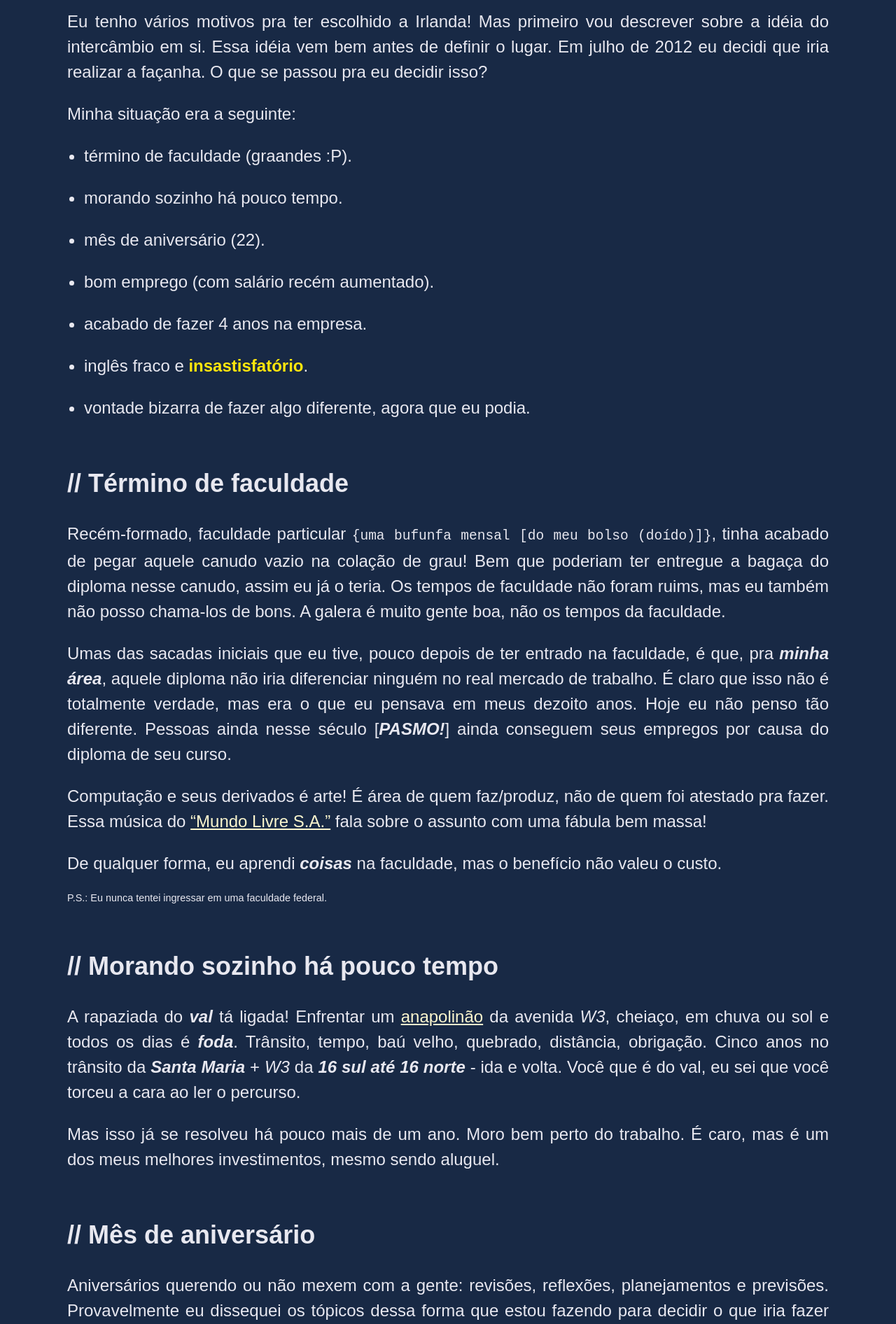
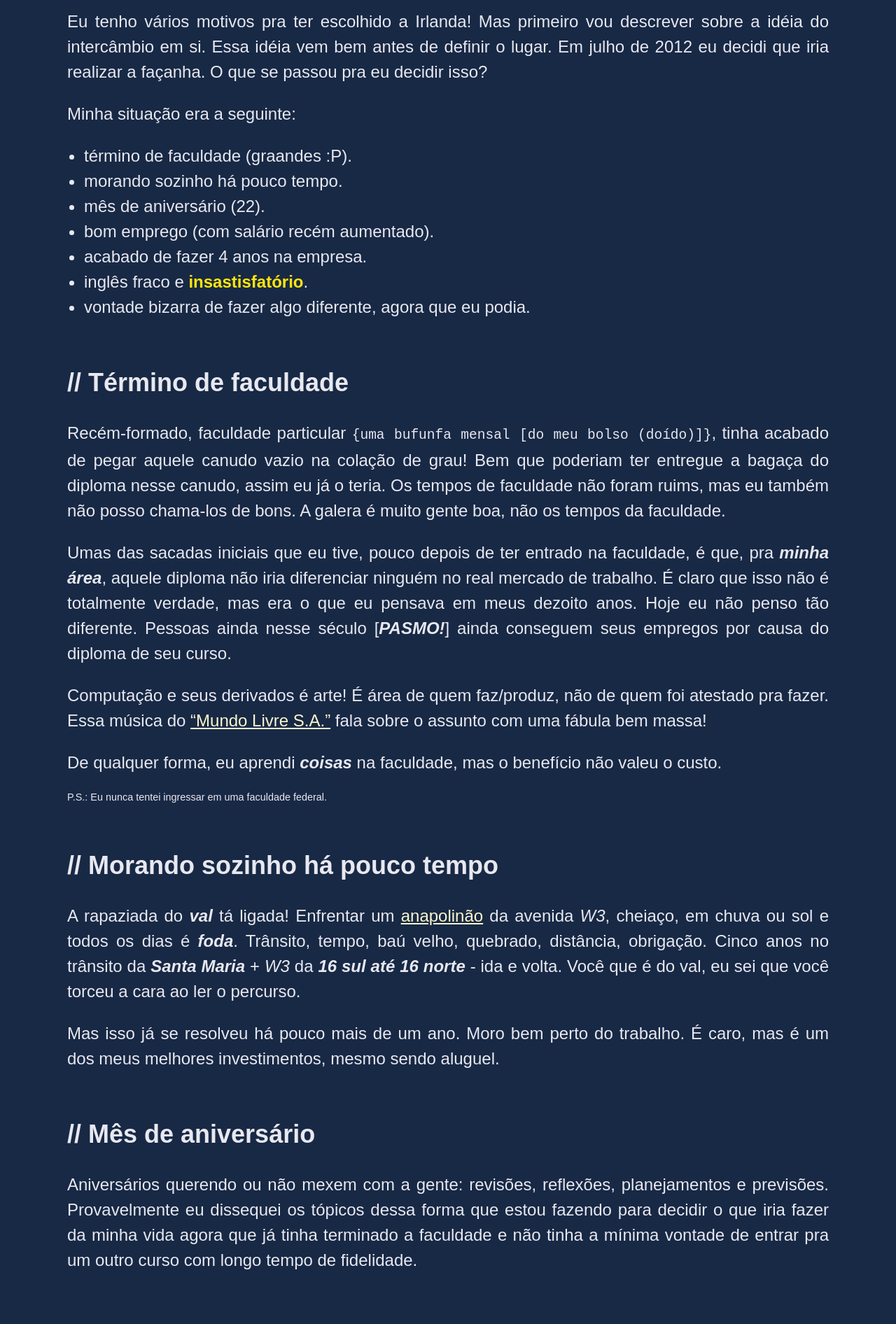
Before and after one commit to armobstatsthur/blog, a Jekyll site: the page built from _posts/2013-10-03-intercambio-pra-irlanda-por-que.md, in a window 1280 px wide. Shown: the part 578-2470 px from the top of the page at 70% size. Built offline with Jekyll 4.4.1, drawn with Linux system fonts in a browser that asks for light colours.

Commit message:
removed li margin-bottom

```diff
--- a/css/application.css
+++ b/css/application.css
@@ -131,11 +131,6 @@ em {
   max-width: 600px;
   width: 100%!important;
 }
-
-li {
-  margin: 0 0 1em 0;
-}
-
 
 .blog-title {
   text-decoration: none;
```
